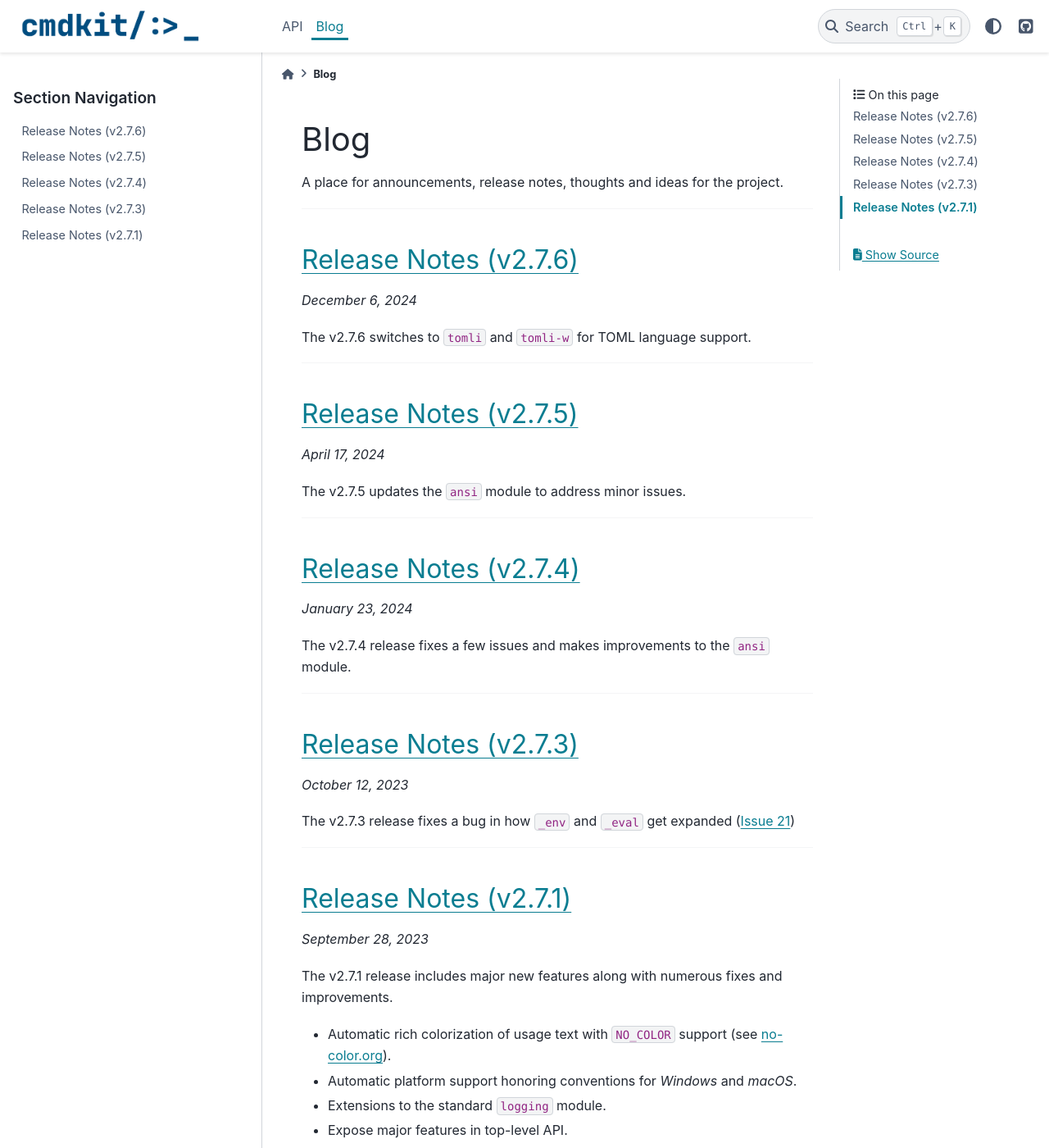
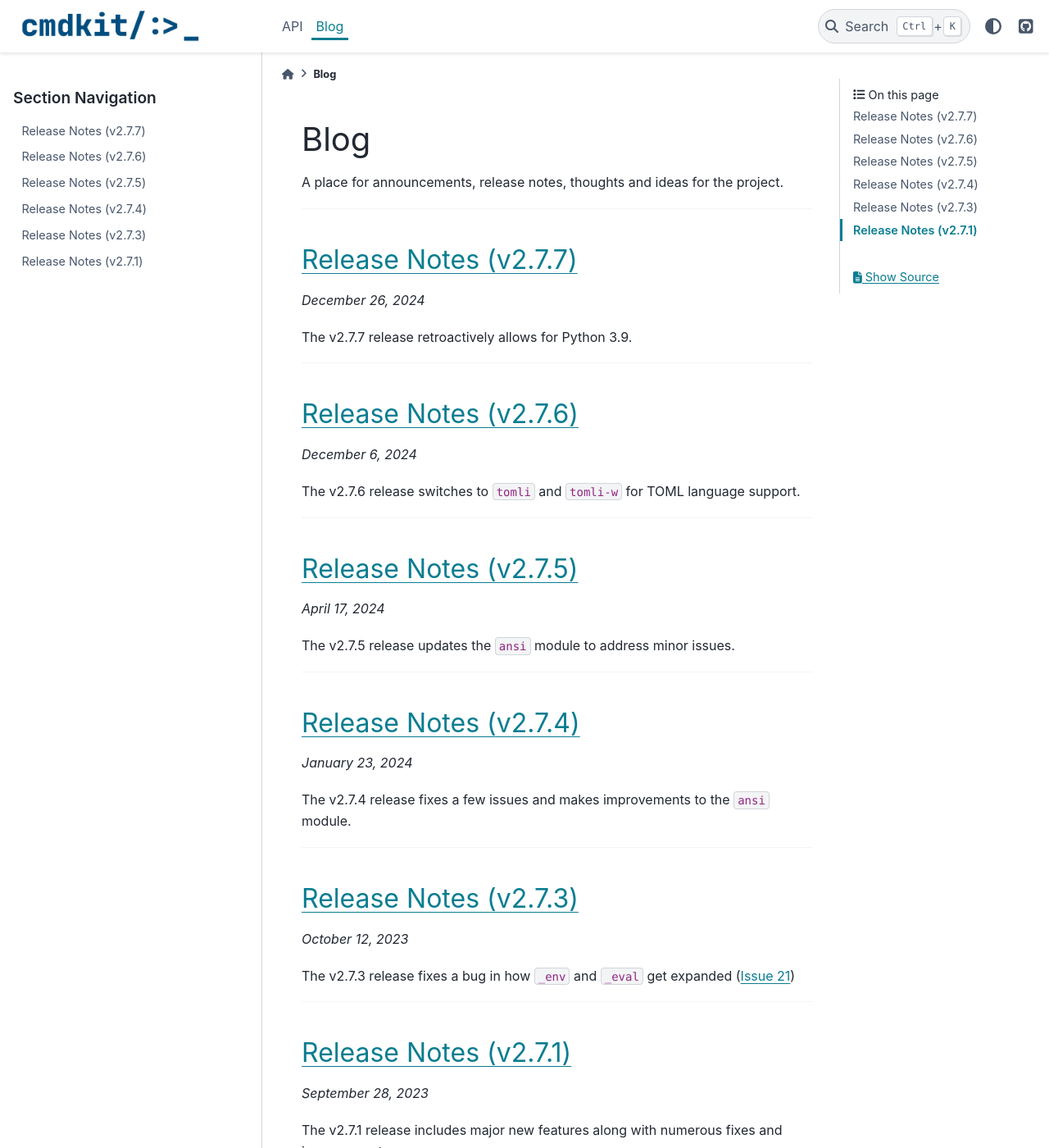
Before and after one commit to glentner/CmdKit, a Sphinx documentation site: the page built from docs/blog/index.rst, in a window 1280 px wide and 1400 px high. Shown: the whole window at 82% size. Built offline with Sphinx 7.4.7 and the PyData theme 0.15.4, drawn with Linux system fonts in a browser that asks for light colours; pages that are not in the unit, such as notebooks, are missing from menus; some of the changed text lies outside the part shown.

Commit message:
Add release notes (v2.7.7)
Signed-off-by: Geoffrey Lentner <glentner@purdue.edu>

```diff
--- a/docs/blog/20240417_2_7_5_release.rst
+++ b/docs/blog/20240417_2_7_5_release.rst
@@ -5,7 +5,7 @@ Release Notes (v2.7.5)
 
 `April 17, 2024`
 
-The v2.7.5 updates the ``ansi`` module to address minor issues.
+The v2.7.5 release updates the ``ansi`` module to address minor issues.
 
 -----
 
--- a/docs/blog/20241206_2_7_6_release.rst
+++ b/docs/blog/20241206_2_7_6_release.rst
@@ -5,7 +5,7 @@ Release Notes (v2.7.6)
 
 `December 6, 2024`
 
-The v2.7.6 switches to ``tomli`` and ``tomli-w`` for TOML language support.
+The v2.7.6 release switches to ``tomli`` and ``tomli-w`` for TOML language support.
 
 -----
 
--- a/docs/blog/index.rst
+++ b/docs/blog/index.rst
@@ -7,12 +7,21 @@ A place for announcements, release notes, thoughts and ideas for the project.
 
 -----
 
+:ref:`Release Notes (v2.7.7) <20241226_2_7_7_release>`
+------------------------------------------------------
+
+`December 26, 2024`
+
+The v2.7.7 release retroactively allows for Python 3.9.
+
+-----
+
 :ref:`Release Notes (v2.7.6) <20241206_2_7_6_release>`
 ------------------------------------------------------
 
 `December 6, 2024`
 
-The v2.7.6 switches to ``tomli`` and ``tomli-w`` for TOML language support.
+The v2.7.6 release switches to ``tomli`` and ``tomli-w`` for TOML language support.
 
 -----
 
@@ -21,7 +30,7 @@ The v2.7.6 switches to ``tomli`` and ``tomli-w`` for TOML language support.
 
 `April 17, 2024`
 
-The v2.7.5 updates the ``ansi`` module to address minor issues.
+The v2.7.5 release updates the ``ansi`` module to address minor issues.
 
 -----
 
@@ -64,6 +73,7 @@ The v2.7.1 release includes major new features along with numerous fixes and imp
     :hidden:
     :maxdepth: 1
 
+    20241226_2_7_7_release
     20241206_2_7_6_release
     20240417_2_7_5_release
     20240123_2_7_4_release
--- a/docs/index.rst
+++ b/docs/index.rst
@@ -124,7 +124,7 @@ You can also checkout how `CmdKit` is being used by other projects.
 Project                                                   Description
 ========================================================  =======================================================
 `REFITT <https://github.com/refitt/refitt>`_              Recommender Engine for Intelligent Transient Tracking
-`hyper-shell <https://github.com/glentner/hyper-shell>`_  Hyper-shell is an elegant, cross-platform, high-performance
+`HyperShell <https://github.com/glentner/hypershell>`_    HyperShell is an elegant, cross-platform, high-throughput
                                                           computing utility for processing shell commands over a
                                                           distributed, asynchronous queue.
 `delete-cli <https://github.com/glentner/delete-cli>`_    A simple, cross-platform, command-line move-to-trash.
```
Also changed, not shown: docs/blog/20241226_2_7_7_release.rst (added, +18 -0 lines).
